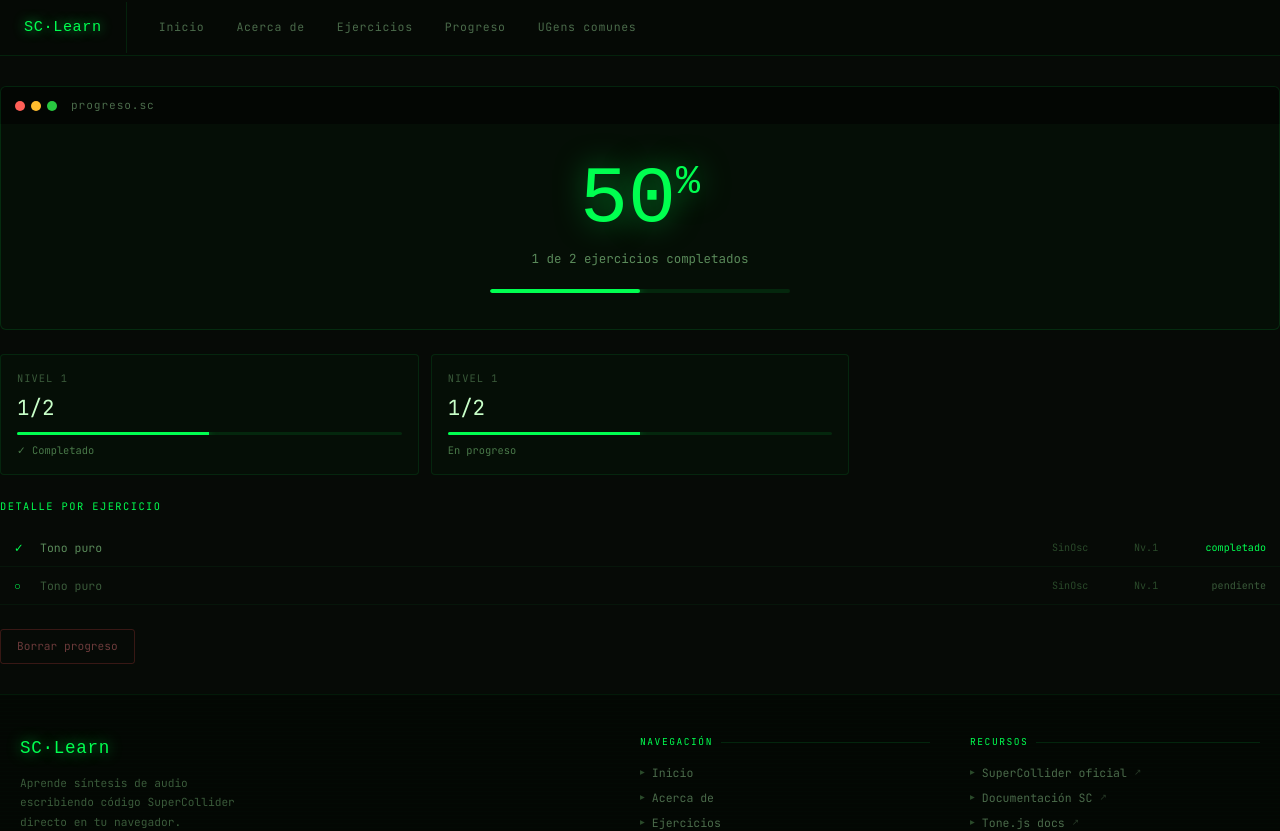
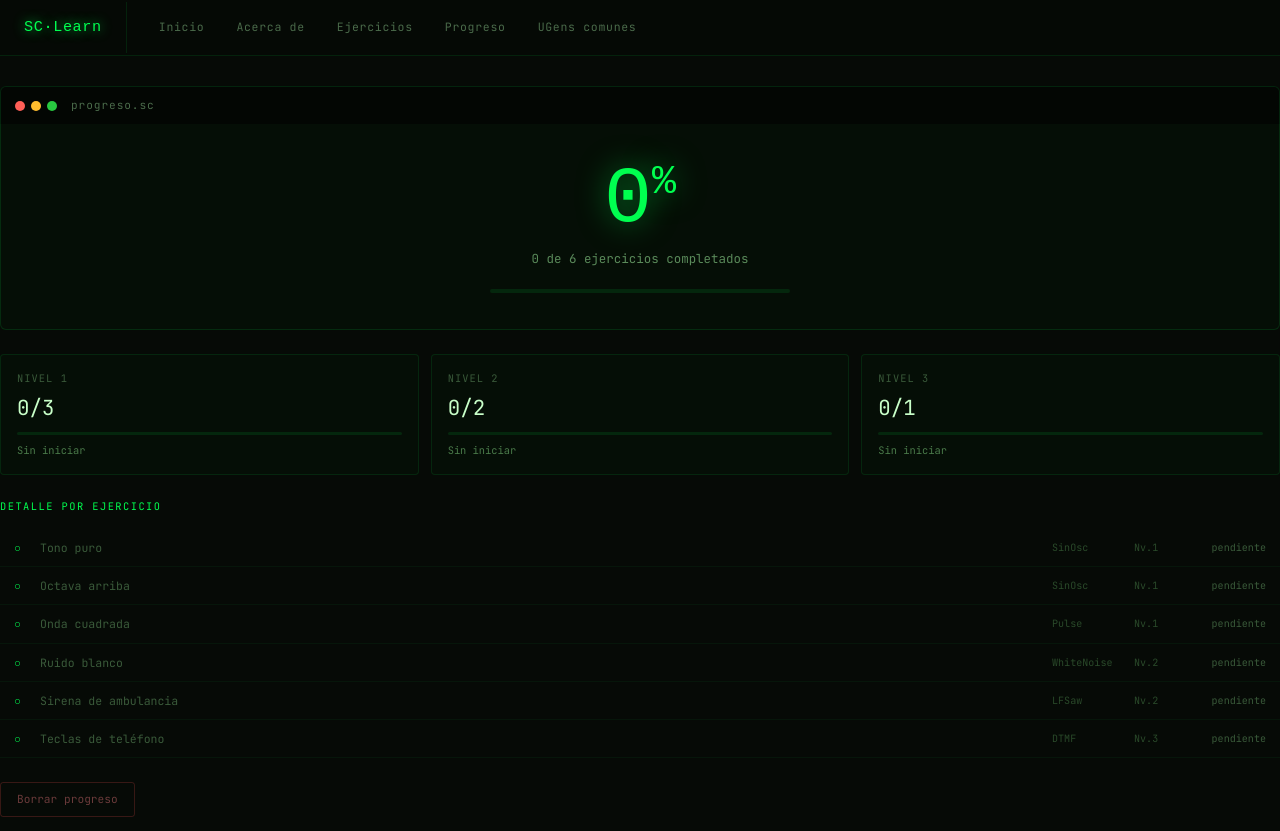
Before and after one commit to jmsanJS/supercollider-learn, a Next.js app: page /progress in a window 1280 px wide. Shown: the top 831 px of the page. Built offline with nearby package versions, Linux system fonts and the light colour scheme.

Commit message:
feat: implement progress stats and reset logic

```diff
--- a/src/app/progress/ProgressClient.tsx
+++ b/src/app/progress/ProgressClient.tsx
@@ -1,72 +1,128 @@
 "use client";
 
+import { useProgress } from "@/context/ProgressContext";
+import { EXERCISES } from "@/data/exercices";
+import { getProgressStats } from "@/lib/progress";
 import styles from "./page.module.css";
 
 export default function ProgressClient() {
-  const handleReset = () => {};
+  const { progress, resetProgress } = useProgress();
+  const progressStats = getProgressStats(progress);
+
+  const handleReset = () => {
+    const reset = window.confirm(
+      "¿Quieres borrar todo tu progreso? Esta acción no se puede deshacer.",
+    );
+    if (reset) resetProgress();
+  };
 
   return (
-    <div className={styles.section_wrap}>
-      <div className={styles.terminal_header}>
+    <section className={styles.section_wrap} aria-label="Progreso del curso">
+      <header className={styles.terminal_header} aria-hidden="true">
         <span className={`${styles.th_dot} ${styles.r}`} />
         <span className={`${styles.th_dot} ${styles.y}`} />
         <span className={`${styles.th_dot} ${styles.g}`} />
         <span className={styles.th_title}>progreso.sc</span>
-      </div>
+      </header>
 
-      <div className={styles.progress_hero}>
-        <div className={styles.big_pct}>
-          50
+      <div
+        className={styles.progress_hero}
+        role="status"
+        aria-label={`${progressStats.percentage}% completado`}
+      >
+        <p className={styles.big_pct} aria-hidden="true">
+          {progressStats.percentage}
           <span className={styles.pct_sym}>%</span>
-        </div>
-        <div className={styles.big_label}>1 de 2 ejercicios completados</div>
-        <div className={styles.main_bar}>
-          <div className={styles.main_bar_fill} style={{ width: "50%" }} />
+        </p>
+        <p className={styles.big_label}>
+          {progressStats.completed} de {progressStats.total} ejercicios
+          completados
+        </p>
+        <div
+          className={styles.main_bar}
+          role="progressbar"
+          aria-valuenow={progressStats.percentage}
+          aria-valuemin={0}
+          aria-valuemax={100}
+          aria-label="Progreso total"
+        >
+          <div
+            className={styles.main_bar_fill}
+            style={{ width: `${progressStats.percentage}%` }}
+          />
         </div>
       </div>
 
-      <div className={styles.level_progress_grid}>
-        <div className={styles.lp_card}>
-          <div className={styles.lp_level}>Nivel 1</div>
-          <div className={styles.lp_nums}>1/2</div>
-          <div className={styles.lp_bar}>
-            <div className={styles.lp_bar_fill} style={{ width: "50%" }} />
-          </div>
-          <div className={styles.lp_label}>✓ Completado</div>
-        </div>
-        <div className={styles.lp_card}>
-          <div className={styles.lp_level}>Nivel 1</div>
-          <div className={styles.lp_nums}>1/2</div>
-          <div className={styles.lp_bar}>
-            <div className={styles.lp_bar_fill} style={{ width: "50%" }} />
-          </div>
-          <div className={styles.lp_label}>En progreso</div>
-        </div>
-      </div>
+      <ul
+        className={styles.level_progress_grid}
+        aria-label="Progreso por nivel"
+      >
+        {progressStats.byLevel.map(({ level, total, done }) => (
+          <li key={level} className={styles.lp_card}>
+            <h3 className={styles.lp_level}>Nivel {level}</h3>
+            <p className={styles.lp_nums}>
+              {done}/{total}
+            </p>
+            <div
+              className={styles.lp_bar}
+              role="progressbar"
+              aria-valuenow={done}
+              aria-valuemin={0}
+              aria-valuemax={total}
+              aria-label={`Nivel ${level}: ${done} de ${total} completados`}
+            >
+              <div
+                className={styles.lp_bar_fill}
+                style={{ width: `${(done / total) * 100}%` }}
+              />
+            </div>
+            <p className={styles.lp_label}>
+              {done === total
+                ? "✓ Completado"
+                : done === 0
+                  ? "Sin iniciar"
+                  : "En progreso"}
+            </p>
+          </li>
+        ))}
+      </ul>
 
-      <div className={styles.ex_detail_list}>
-        <div className={styles.section_label}>Detalle por ejercicio</div>
+      <section aria-label="Detalle por ejercicio">
+        <h2 className={styles.section_label}>Detalle por ejercicio</h2>
+        <ul className={styles.ex_detail_list}>
+          {EXERCISES.map((ex) => {
+            const p = progress[ex.id];
+            const completed = p?.completed ?? false;
+            return (
+              <li
+                key={ex.id}
+                className={`${styles.ex_detail_row} ${completed ? styles.ex_done : ""}`}
+                aria-label={`${ex.title} — ${completed ? "completado" : "pendiente"}`}
+              >
+                <span className={styles.edr_check} aria-hidden="true">
+                  {completed ? "✓" : "○"}
+                </span>
+                <span className={styles.edr_title}>{ex.title}</span>
+                <span className={styles.edr_tag}>{ex.tag}</span>
+                <span className={styles.edr_level}>Nv.{ex.level}</span>
+                <span className={styles.edr_status}>
+                  {completed ? "completado" : "pendiente"}
+                </span>
+              </li>
+            );
+          })}
+        </ul>
+      </section>
 
-        <div className={`${styles.ex_detail_row} ${styles.ex_done}`}>
-          <span className={styles.edr_check}>✓</span>
-          <span className={styles.edr_title}>Tono puro</span>
-          <span className={styles.edr_tag}>SinOsc</span>
-          <span className={styles.edr_level}>Nv.1</span>
-          <span className={styles.edr_status}>completado</span>
-        </div>
-
-        <div className={styles.ex_detail_row}>
-          <span className={styles.edr_check}>○</span>
-          <span className={styles.edr_title}>Tono puro</span>
-          <span className={styles.edr_tag}>SinOsc</span>
-          <span className={styles.edr_level}>Nv.1</span>
-          <span className={styles.edr_status}>pendiente</span>
-        </div>
-      </div>
-
-      <button className={styles.reset_btn} onClick={handleReset}>
-        Borrar progreso
-      </button>
-    </div>
+      <section className={styles.progress_footer}>
+        <button
+          className={styles.reset_btn}
+          onClick={handleReset}
+          aria-label="Borrar todo el progreso del curso"
+        >
+          Borrar progreso
+        </button>
+      </section>
+    </section>
   );
 }
```
